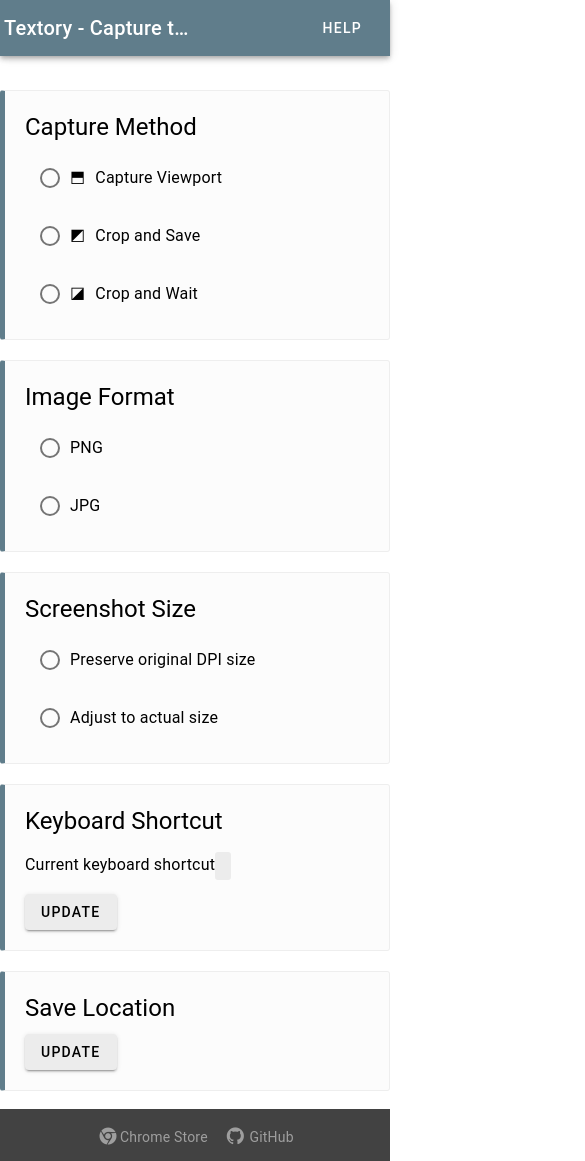
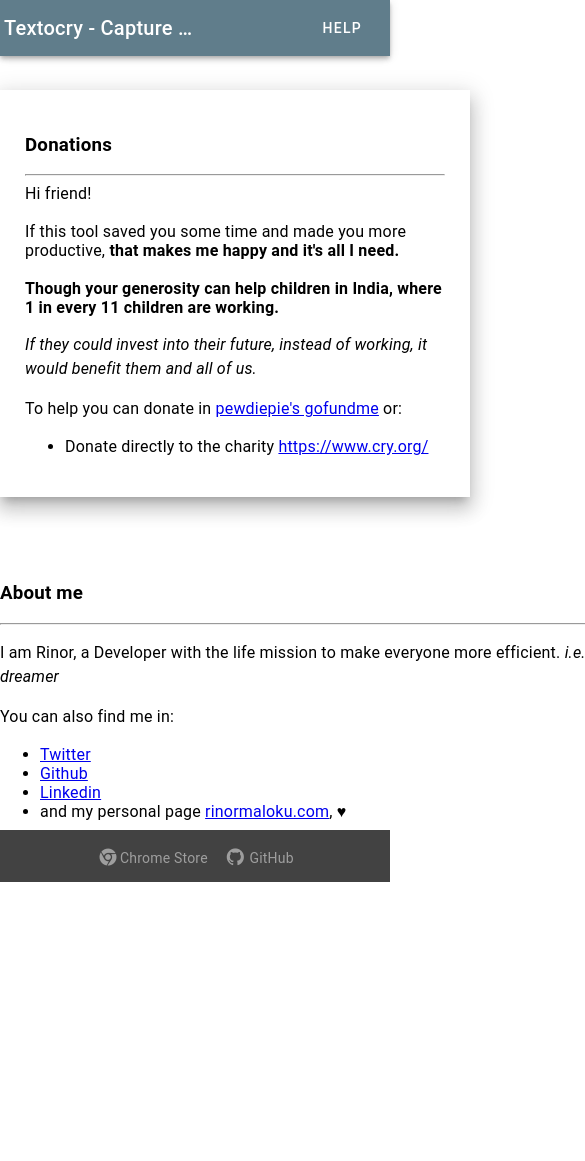
Before and after one commit to rinormaloku/textocry, a browser extension: page content/options.html in a window 390 px wide. Shown: the top 1161 px of the page, 585 px wide, since content can reach past the window. After the commit the page ends 882 px from the top, so only its background shows below. Drawn offline with Linux system fonts and the light colour scheme.

```diff
--- a/content/options.html
+++ b/content/options.html
@@ -1,36 +1,72 @@
 <!DOCTYPE html>
 <html>
+
 <head>
-  <title>Textory</title>
-  <link href="/vendor/mdc.min.css" rel="stylesheet" type="text/css" media="all" />
+  <title>Textocry</title>
+
   <link href="/css/icons.css" rel="stylesheet" type="text/css" media="all" />
   <link href="/css/options.css" rel="stylesheet" type="text/css" media="all" />
+
+  <link href="/vendor/mdc.min.css" rel="stylesheet" type="text/css" media="all" />
   <script src="/vendor/mdc.min.js" type="text/javascript" charset="utf-8"></script>
   <script src="/vendor/mithril.min.js" type="text/javascript" charset="utf-8"></script>
 </head>
+
 <body class="mdc-typography">
   <div id="wrapper">
     <header class="mdc-toolbar mdc-toolbar--fixed mdc-elevation--z2">
       <div class="mdc-toolbar__row">
         <section class="mdc-toolbar__section mdc-toolbar__section--align-start">
-          <span class="mdc-toolbar__title">Textory - Capture text from images</span>
+          <span class="mdc-toolbar__title">Textocry - Capture text from images</span>
         </section>
         <section class="mdc-toolbar__section mdc-toolbar__section--align-end">
           <nav class="mdc-tab-bar">
-            <a class="mdc-tab" href="https://github.com/rinormaloku/textory">Help</a>
+            <a class="mdc-tab" href="https://github.com/rinormaloku/textocry">Help</a>
           </nav>
         </section>
       </div>
     </header>
-    <main></main>
-    <div id="footer-push">&nbsp;</div>
+    <main>
+      <div class="center-me mdc-elevation--z12">
+        <h3>Donations</h3>
+        <hr />
+        Hi friend!
+        <br />
+        <br />
+        If this tool saved you some time and made you more productive, <strong>that makes me happy and it's all I need.</strong>
+        <br />
+        <br />
+        <strong>Though your generosity can help children in India, where 1 in every 11 children are working.</strong>
+        <p>
+          <em>
+            If they could invest into their future, instead of working, it would benefit them and all of us.
+          </em>
+        </p>
+        <p>To help you can donate in <a href="https://www.gofundme.com/27bcfh44">pewdiepie's gofundme</a> or:</p>
+        <ul>
+          <li>Donate directly to the charity <a href="https://www.cry.org/">https://www.cry.org/</a></li>
+        </ul>
+      </div>
+      <div class="center-me-bottom">
+        <h3>About me</h3>
+        <hr />
+        <p>I am Rinor, a Developer with the life mission to make everyone more efficient. <em>i.e. a dreamer</em></p>
+        <p>You can also find me in:</p>
+        <ul>
+          <li><a href="https://twitter.com/rinormaloku">Twitter</a></li>
+          <li><a href="https://github.com/rinormaloku">Github</a></li>
+          <li><a href="https://www.linkedin.com/in/rinormaloku/">Linkedin</a></li>
+          <li>and my personal page <a href="https://rinormaloku.com">rinormaloku.com</a>, &hearts; </li>
+        </ul>
+      </div>
+    </main>
   </div>
   <footer>
     <nav>
-      <a href="https://chrome.google.com/webstore/detail/screenshot-capture/giabbpobpebjfegnpcclkocepcgockkc" class="icon-chrome">Chrome Store</a>
-      <a href="https://github.com/rinormaloku/textory" class="icon-github">GitHub</a>
+      <a href="https://github.com/rinormaloku/textocry" class="icon-chrome">Chrome Store</a>
+      <a href="https://github.com/rinormaloku/textocry" class="icon-github">GitHub</a>
     </nav>
   </footer>
 </body>
-<script src="/content/options.js" type="text/javascript" charset="utf-8"></script>
+
 </html>
--- a/content/options.js
+++ /dev/null
@@ -1,145 +0,0 @@
-
-var state = {
-  shortcut: {},
-  method: [
-    {id: 'view', icon: '⬒', title: 'Capture Viewport'},
-    // {id: 'full', icon: '⬛', title: 'Capture Document'},
-    {id: 'crop', icon: '◩', title: 'Crop and Save'},
-    {id: 'wait', icon: '◪', title: 'Crop and Wait'}
-  ],
-  format: [
-    {id: 'png', title: 'PNG'},
-    {id: 'jpeg', title: 'JPG'},
-  ],
-  dpr: [
-    {id: true, title: 'Preserve original DPI size'},
-    {id: false, title: 'Adjust to actual size'}
-  ]
-}
-
-chrome.storage.sync.get((config) => {
-  state.method.forEach((item) => item.checked = item.id === config.method)
-  state.format.forEach((item) => item.checked = item.id === config.format)
-  state.dpr.forEach((item) => item.checked = item.id === config.dpr)
-  m.redraw()
-})
-
-chrome.commands.getAll((commands) => {
-  var command = commands.find((command) => command.name === 'take-screenshot')
-  state.shortcut = command.shortcut
-  m.redraw()
-})
-
-var events = {
-  option: (name, item) => () => {
-    state[name].forEach((item) => item.checked = false)
-    item.checked = true
-    chrome.storage.sync.set({[name]: item.id})
-  },
-  button: (action) => () => {
-    chrome.tabs.create({url: {
-      shortcut: 'chrome://extensions/shortcuts',
-      location: 'chrome://settings/downloads',
-    }[action]})
-  }
-}
-
-var oncreate = {
-  ripple: (vnode) => {
-    mdc.ripple.MDCRipple.attachTo(vnode.dom)
-  }
-}
-
-var onupdate = (item) => (vnode) => {
-  if (vnode.dom.classList.contains('active') !== item.checked) {
-    vnode.dom.classList.toggle('active')
-  }
-}
-
-m.mount(document.querySelector('main'), {
-  view: () => [
-    m('.bs-callout',
-      m('h4.mdc-typography--headline5', 'Capture Method'),
-      state.method.map((item) =>
-        m('label.s-label', {onupdate: onupdate(item)},
-          m('.mdc-radio',
-            m('input.mdc-radio__native-control', {
-              type: 'radio', name: 'method',
-              checked: item.checked && 'checked',
-              onchange: events.option('method', item)
-            }),
-            m('.mdc-radio__background',
-              m('.mdc-radio__outer-circle'),
-              m('.mdc-radio__inner-circle'),
-            ),
-          ),
-          m('span', m('em', item.icon), item.title)
-        )
-      )
-    ),
-
-    m('.bs-callout',
-      m('h4.mdc-typography--headline5', 'Image Format'),
-      state.format.map((item) =>
-        m('label.s-label', {onupdate: onupdate(item)},
-          m('.mdc-radio',
-            m('input.mdc-radio__native-control', {
-              type: 'radio', name: 'format',
-              checked: item.checked && 'checked',
-              onchange: events.option('format', item)
-            }),
-            m('.mdc-radio__background',
-              m('.mdc-radio__outer-circle'),
-              m('.mdc-radio__inner-circle'),
-            ),
-          ),
-          m('span', item.title)
-        )
-      )
-    ),
-
-    m('.bs-callout',
-      m('h4.mdc-typography--headline5', 'Screenshot Size'),
-      state.dpr.map((item) =>
-        m('label.s-label', {onupdate: onupdate(item)},
-          m('.mdc-radio',
-            m('input.mdc-radio__native-control', {
-              type: 'radio', name: 'dpr',
-              checked: item.checked && 'checked',
-              onchange: events.option('dpr', item)
-            }),
-            m('.mdc-radio__background',
-              m('.mdc-radio__outer-circle'),
-              m('.mdc-radio__inner-circle'),
-            ),
-          ),
-          m('span', item.title)
-        )
-      )
-    ),
-
-    m('.bs-callout',
-      m('h4.mdc-typography--headline5', 'Keyboard Shortcut'),
-      state.shortcut &&
-      m('p', 'Current keyboard shortcut ', m('code', state.shortcut)),
-      !state.shortcut &&
-      m('p', 'No keyboard shortcut set'),
-      m('button.mdc-button mdc-button--raised s-button', {
-        oncreate: oncreate.ripple,
-        onclick: events.button('shortcut')
-        },
-        'Update'
-      )
-    ),
-
-    m('.bs-callout',
-      m('h4.mdc-typography--headline5', 'Save Location'),
-      m('button.mdc-button mdc-button--raised s-button', {
-        oncreate: oncreate.ripple,
-        onclick: events.button('location')
-        },
-        'Update'
-      )
-    )
-  ]
-})
--- a/css/options.css
+++ b/css/options.css
@@ -163,3 +163,16 @@
   top: -1px;
   padding: 0 10px 0 0;
 }
+
+.center-me {
+  padding: 25px;
+  margin: 0 auto;
+  width: 420px;
+}
+
+.center-me-bottom {
+  position: relative;
+  bottom: 15px;
+  margin: 100px auto 0 auto;
+  width: 620px;
+}
```
Also changed, not shown: content/content.js (+9 -16 lines), css/content.css (+34 -0 lines), src/index.js (+12 -28 lines), README.md (added), dist/main.js, images/icon16.png, images/icon19-.png (deleted), images/icon19.png, images/icon20.png (added), images/icon38.png, images/icon48.png.
